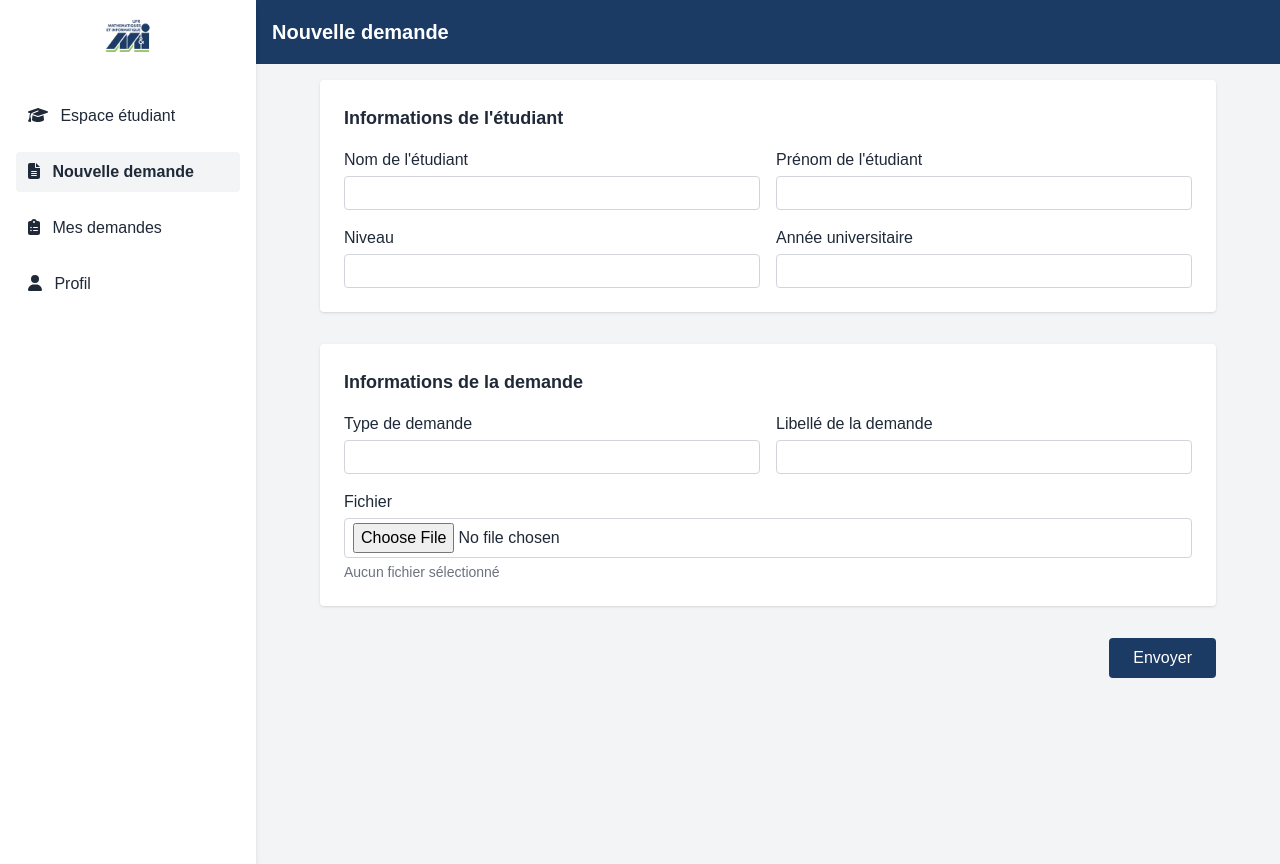
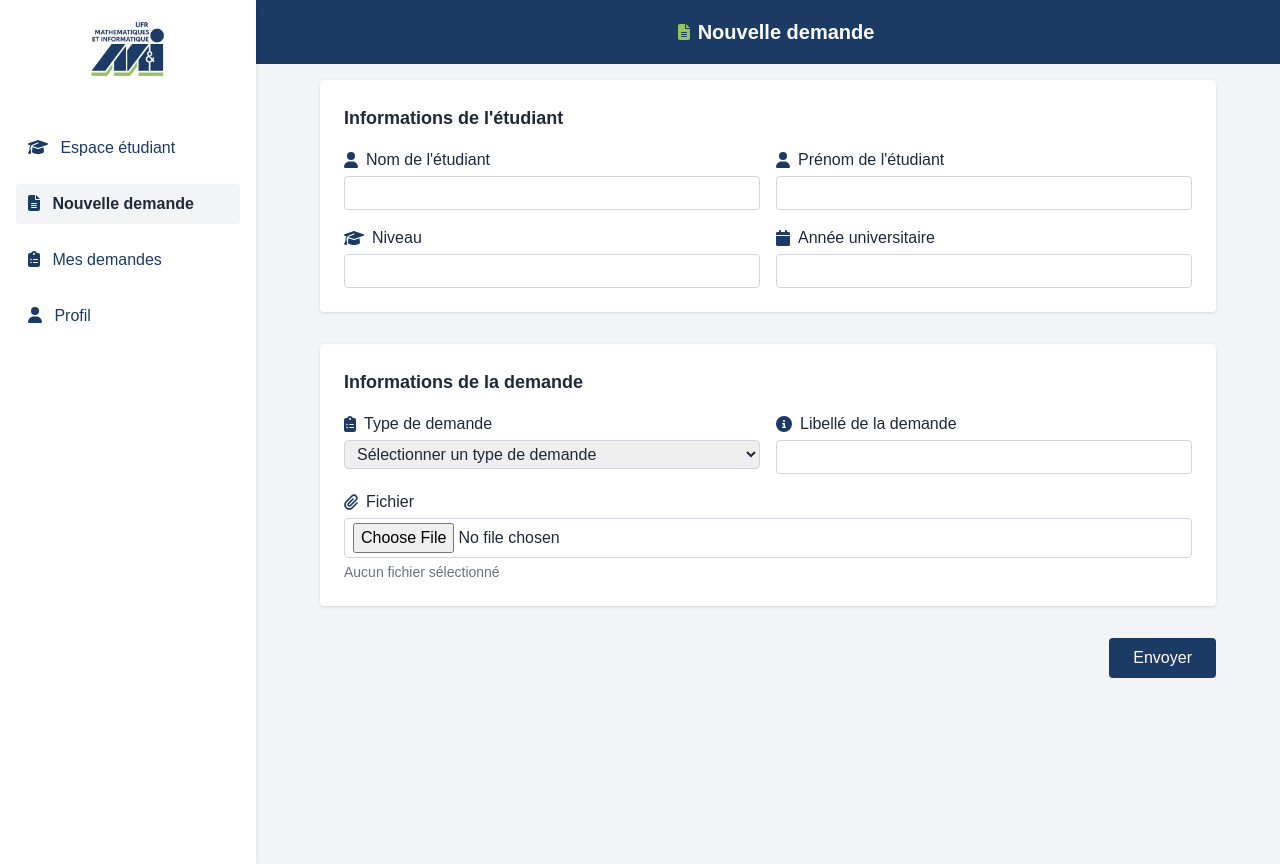
Before and after one commit to PROJECT-FOR-UFHB/MIAGE_PROJECT_V1, a Vue app in the folder gestion-miage/frontend/: page / in a window 1280 px wide. Built offline with nearby package versions, Linux system fonts and the light colour scheme; a web font is replaced by a local one.

Commit message:
creation interface demande

```diff
--- a/gestion-miage/frontend/src/components/Header.vue
+++ b/gestion-miage/frontend/src/components/Header.vue
@@ -1,11 +1,16 @@
 <template>
-    <header class="bg-brandBlue h-16 flex items-center pl-64 text-white shadow">
-      <div class="ml-4">
+  <!-- On utilise 'flex items-center justify-end' -->
+  <header class="bg-brandBlue h-16 flex items-center pl-64 justify-center text-white shadow">
+    <!-- On remplace ml-4 par mr-4 pour espacer du bord droit -->
+    <div class="ml-4 flex items-center">
+      <font-awesome-icon
+        :icon="['fas', 'file-alt']"
+        class="mr-2 text-brandGreen"
+      />
       <h1 class="text-xl font-semibold">Nouvelle demande</h1>
     </div>
   </header>
 </template>
 
 <script setup>
-  // Pas de logique particulière pour l’instant
 </script>
--- a/gestion-miage/frontend/src/components/NouvelleDemandeForm.vue
+++ b/gestion-miage/frontend/src/components/NouvelleDemandeForm.vue
@@ -1,40 +1,46 @@
 <template>
-    <!-- Le padding à gauche (pl-64) laisse la place pour la sidebar en position absolue -->
   <main class="pl-64 bg-gray-100 min-h-screen pt-4">
-      <!-- Conteneur centré avec une largeur maximale -->
     <div class="max-w-4xl mx-auto">
       <form>
         <!-- Section : Informations de l'étudiant -->
         <div class="bg-white p-6 rounded shadow mb-8">
           <h2 class="text-lg font-semibold mb-4">Informations de l'étudiant</h2>
           <div class="grid grid-cols-2 gap-4">
+            <!-- Nom -->
             <div>
-                <label class="block mb-1 font-medium">Nom de l'étudiant</label>
-                <input
-                  type="text"
-                  class="border border-gray-300 rounded w-full px-2 py-1 focus:outline-none focus:ring-1 focus:ring-brandBlue"
-                />
+              <label class="block mb-1 font-medium flex items-center">
+                <font-awesome-icon :icon="['fas', 'user']" class="text-brandBlue mr-2" />
+                Nom de l'étudiant
+              </label>
+              <input type="text"
+                class="border border-gray-300 rounded w-full px-2 py-1 focus:outline-none focus:ring-1 focus:ring-brandBlue" />
             </div>
+            <!-- Prénom -->
             <div>
-                <label class="block mb-1 font-medium">Prénom de l'étudiant</label>
-                <input
-                  type="text"
-                  class="border border-gray-300 rounded w-full px-2 py-1 focus:outline-none focus:ring-1 focus:ring-brandBlue"
-                />
+              <label class="block mb-1 font-medium flex items-center">
+                <font-awesome-icon :icon="['fas', 'user']" class="text-brandBlue mr-2" />
+                Prénom de l'étudiant
+              </label>
+              <input type="text"
+                class="border border-gray-300 rounded w-full px-2 py-1 focus:outline-none focus:ring-1 focus:ring-brandBlue" />
             </div>
+            <!-- Niveau -->
             <div>
-                <label class="block mb-1 font-medium">Niveau</label>
-                <input
-                  type="text"
-                  class="border border-gray-300 rounded w-full px-2 py-1 focus:outline-none focus:ring-1 focus:ring-brandBlue"
-                />
+              <label class="block mb-1 font-medium flex items-center">
+                <font-awesome-icon :icon="['fas', 'graduation-cap']" class="text-brandBlue mr-2" />
+                Niveau
+              </label>
+              <input type="text"
+                class="border border-gray-300 rounded w-full px-2 py-1 focus:outline-none focus:ring-1 focus:ring-brandBlue" />
             </div>
+            <!-- Année universitaire -->
             <div>
-                <label class="block mb-1 font-medium">Année universitaire</label>
-                <input
-                  type="text"
-                  class="border border-gray-300 rounded w-full px-2 py-1 focus:outline-none focus:ring-1 focus:ring-brandBlue"
-                />
+              <label class="block mb-1 font-medium flex items-center">
+                <font-awesome-icon :icon="['fas', 'calendar']" class="text-brandBlue mr-2" />
+                Année universitaire
+              </label>
+              <input type="text"
+                class="border border-gray-300 rounded w-full px-2 py-1 focus:outline-none focus:ring-1 focus:ring-brandBlue" />
             </div>
           </div>
         </div>
@@ -43,26 +49,37 @@
         <div class="bg-white p-6 rounded shadow mb-8">
           <h2 class="text-lg font-semibold mb-4">Informations de la demande</h2>
           <div class="grid grid-cols-2 gap-4">
+            <!-- Type de demande -->
             <div>
-                <label class="block mb-1 font-medium">Type de demande</label>
-                <input
-                  type="text"
-                  class="border border-gray-300 rounded w-full px-2 py-1 focus:outline-none focus:ring-1 focus:ring-brandBlue"
-                />
+              <label class="block mb-1 font-medium flex items-center">
+                <font-awesome-icon :icon="['fas', 'clipboard-list']" class="text-brandBlue mr-2" />
+                Type de demande
+              </label>
+              <select
+                class="border border-gray-300 rounded w-full px-2 py-1 focus:outline-none focus:ring-1 focus:ring-brandBlue">
+                <option disabled selected>Sélectionner un type de demande</option>
+                <option value="administrative">Administratif</option>
+                <option value="technique">Technique</option>
+                <option value="academique">Académique</option>
+              </select>
             </div>
+            <!-- Libellé de la demande -->
             <div>
-                <label class="block mb-1 font-medium">Libellé de la demande</label>
-                <input
-                  type="text"
-                  class="border border-gray-300 rounded w-full px-2 py-1 focus:outline-none focus:ring-1 focus:ring-brandBlue"
-                />
+              <label class="block mb-1 font-medium flex items-center">
+                <font-awesome-icon :icon="['fas', 'info-circle']" class="text-brandBlue mr-2" />
+                Libellé de la demande
+              </label>
+              <input type="text"
+                class="border border-gray-300 rounded w-full px-2 py-1 focus:outline-none focus:ring-1 focus:ring-brandBlue" />
             </div>
+            <!-- Fichier -->
             <div class="col-span-2">
-                <label class="block mb-1 font-medium">Fichier</label>
-                <input
-                  type="file"
-                  class="border border-gray-300 rounded w-full px-2 py-1 focus:outline-none focus:ring-1 focus:ring-brandBlue"
-                />
+              <label class="block mb-1 font-medium flex items-center">
+                <font-awesome-icon :icon="['fas', 'paperclip']" class="text-brandBlue mr-2" />
+                Fichier
+              </label>
+              <input type="file"
+                class="border border-gray-300 rounded w-full px-2 py-1 focus:outline-none focus:ring-1 focus:ring-brandBlue" />
               <p class="text-sm text-gray-500 mt-1">Aucun fichier sélectionné</p>
             </div>
           </div>
@@ -70,10 +87,7 @@
 
         <!-- Bouton d'envoi aligné à droite -->
         <div class="flex justify-end">
-            <button
-              type="submit"
-              class="bg-brandBlue text-white px-6 py-2 rounded hover:bg-blue-700 transition-colors"
-            >
+          <button type="submit" class="bg-brandBlue text-white px-6 py-2 rounded hover:bg-blue-700 transition-colors">
             Envoyer
           </button>
         </div>
@@ -83,5 +97,5 @@
 </template>
 
 <script setup>
-  // Ajoute ici la logique ou le binding avec v-model selon tes besoins.
+// Rien de spécifique ici
 </script>
--- a/gestion-miage/frontend/src/components/Sidebar.vue
+++ b/gestion-miage/frontend/src/components/Sidebar.vue
@@ -5,37 +5,37 @@
         <img
           src="/src/assets/logo_de_miage.png"
           alt="Logo MIAGE"
-          class="h-12"
+          class="h-20"
         />
       </div>
       <!-- Navigation -->
       <nav>
         <ul class="space-y-4">
           <li>
-            <a href="#" class="block text-gray-800 px-3 py-2 rounded hover:bg-gray-100 transition-colors">
+            <a href="#" class="block text-brandBlue px-3 py-2 rounded hover:bg-gray-100 transition-colors">
               <!-- Icône pour "Espace étudiant" (par exemple faGraduationCap) -->
-              <font-awesome-icon :icon="['fas', 'graduation-cap']" class="mr-2" />
+              <font-awesome-icon :icon="['fas', 'graduation-cap']" class="mr-2 text-brandBlue" />
               Espace étudiant
             </a>
           </li>
           <li>
-            <a href="#" class="block text-gray-800 px-3 py-2 rounded bg-gray-100 font-semibold transition-colors">
+            <a href="#" class="block text-brandBlue-800 px-3 py-2 rounded bg-gray-100 font-semibold transition-colors">
               <!-- Icône pour "Nouvelle demande" (faFileAlt) -->
-              <font-awesome-icon :icon="['fas', 'file-alt']" class="mr-2" />
+              <font-awesome-icon :icon="['fas', 'file-alt']" class="mr-2 text-brandBlue" />
               Nouvelle demande
             </a>
           </li>
           <li>
-            <a href="#" class="block text-gray-800 px-3 py-2 rounded hover:bg-gray-100 transition-colors">
+            <a href="#" class="block text-brandBlue px-3 py-2 rounded hover:bg-gray-100 transition-colors">
               <!-- Icône pour "Mes demandes" (faClipboardList) -->
-              <font-awesome-icon :icon="['fas', 'clipboard-list']" class="mr-2" />
+              <font-awesome-icon :icon="['fas', 'clipboard-list']" class="mr-2 text-brandBlue" />
               Mes demandes
             </a>
           </li>
           <li>
-            <a href="#" class="block text-gray-800 px-3 py-2 rounded hover:bg-gray-100 transition-colors">
+            <a href="#" class="block text-brandBlue px-3 py-2 rounded hover:bg-gray-100 transition-colors">
               <!-- Icône pour "Profil" (faUser) -->
-              <font-awesome-icon :icon="['fas', 'user']" class="mr-2" />
+              <font-awesome-icon :icon="['fas', 'user']" class="mr-2 text-brandBlue" />
               Profil
             </a>
           </li>
--- a/gestion-miage/frontend/src/main.js
+++ b/gestion-miage/frontend/src/main.js
@@ -6,11 +6,19 @@ import router from './router'
 
 // Importer Font Awesome et les icônes souhaitées
 import { library } from '@fortawesome/fontawesome-svg-core'
-import { faGraduationCap, faFileAlt, faClipboardList, faUser } from '@fortawesome/free-solid-svg-icons'
+import {
+  faGraduationCap,
+  faFileAlt,
+  faClipboardList,
+  faUser,
+  faCalendar,
+  faInfoCircle,
+  faPaperclip
+} from '@fortawesome/free-solid-svg-icons'
 import { FontAwesomeIcon } from '@fortawesome/vue-fontawesome'
 
 // Ajouter les icônes à la librairie
-library.add(faGraduationCap, faFileAlt, faClipboardList, faUser)
+library.add(faGraduationCap, faFileAlt, faClipboardList, faUser, faCalendar, faInfoCircle, faPaperclip)
 
 const app = createApp(App)
 
```
Lines whose indentation alone changed are shown as unchanged.
